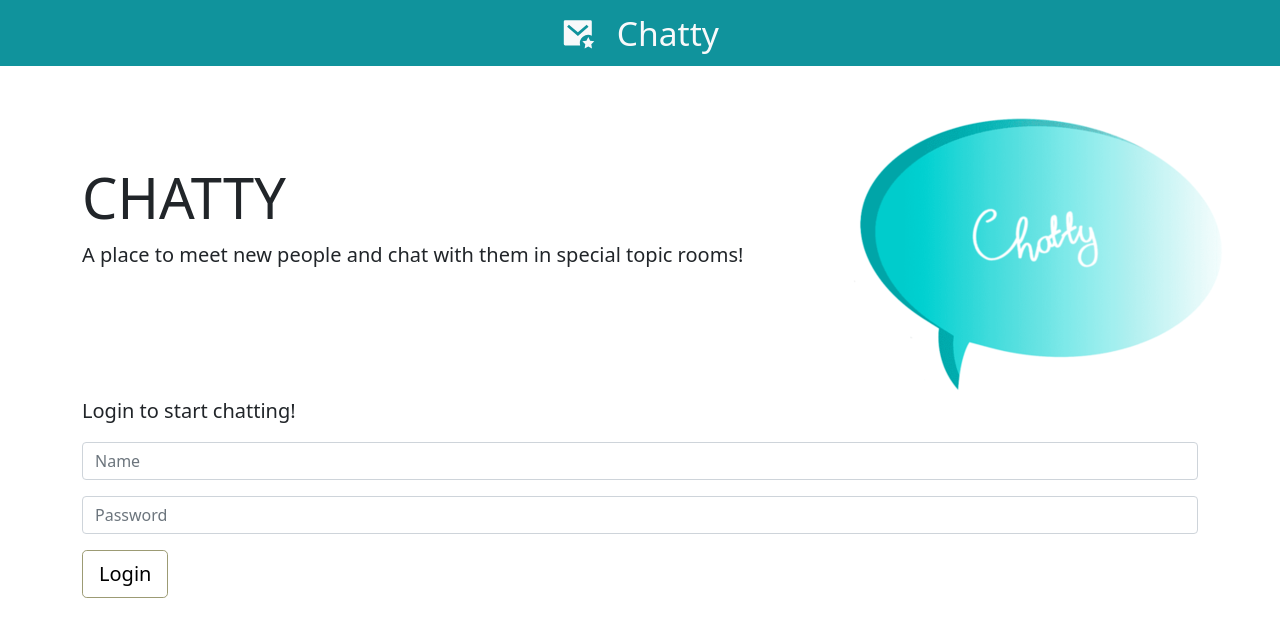
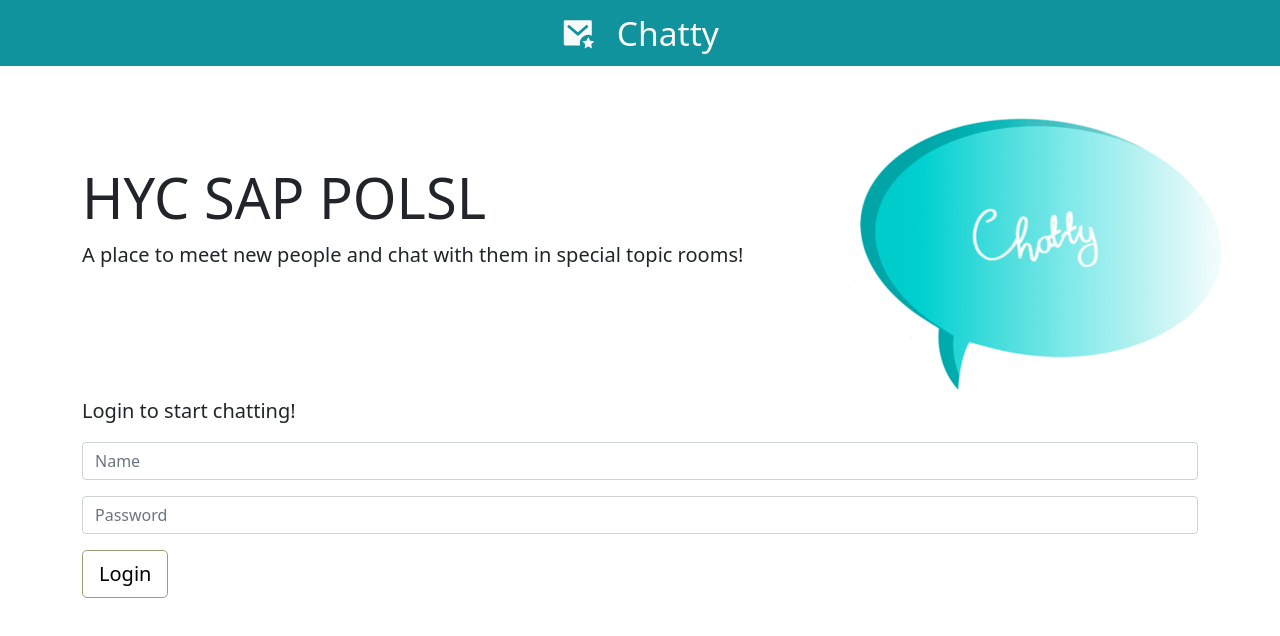
Before and after one commit to patrmus054/HYC-2021, a React (Create React App) app in the folder chat/: page /login in a window 1280 px wide. Shown: the top 636 px of the page. Built offline with nearby package versions, Linux system fonts and the light colour scheme.

Commit message:
demo no. 3

```diff
--- a/chat/src/LoginForm/LoginForm.js
+++ b/chat/src/LoginForm/LoginForm.js
@@ -66,7 +66,7 @@
         style={{ paddingTop: 0 }}
       >
         <div className="container">
-          <h1 className="display-4 pt-5">CHATTY</h1>
+          <h1 className="display-4 pt-5">HYC SAP POLSL</h1>
           <p className="lead">
             A place to meet new people and chat with them in special topic
             rooms!
```
